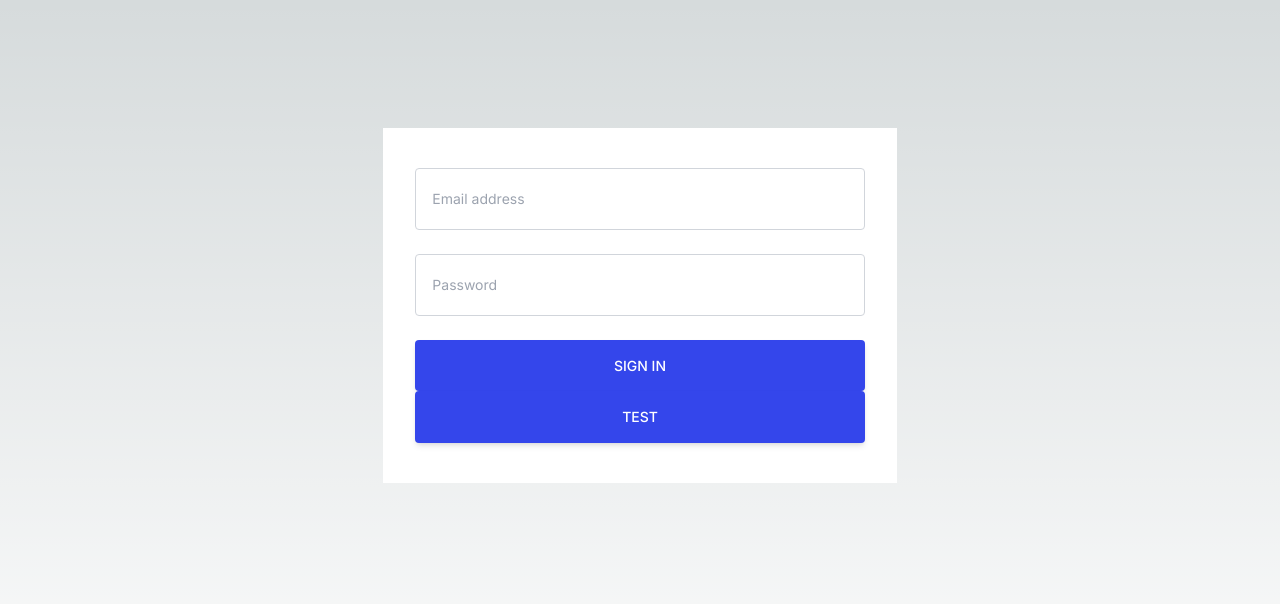
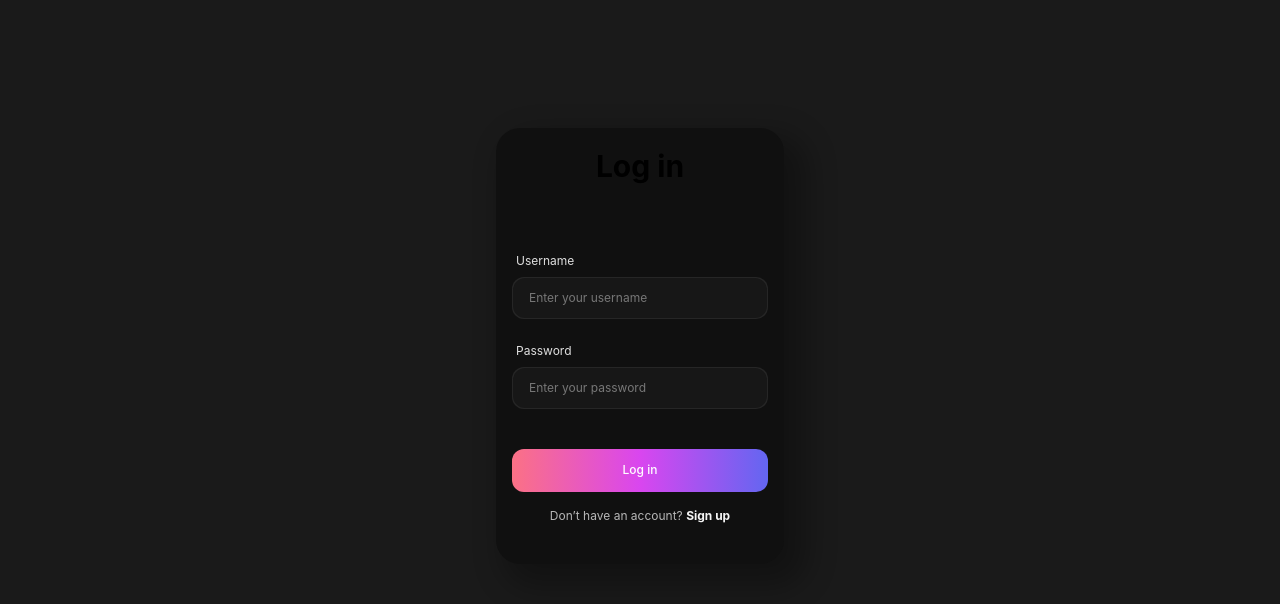
Before and after one commit to Flox111/plagiarism-frontend, a Next.js app: page / in a window 1280 px wide. Shown: the top 604 px of the page. Built offline with nearby package versions, Linux system fonts and the light colour scheme.

Commit message:
компонент для логина

```diff
--- /dev/null
+++ b/app/components/login/LoginForm.tsx
@@ -0,0 +1,113 @@
+"use client";
+
+import axios from "axios";
+import { useSearchParams, useRouter } from "next/navigation";
+import { ChangeEvent, useState } from "react";
+import { useToken } from "../../context/TokenContext";
+import useAxiosAuth from "../../utils/hooks/useAxiosAuth";
+
+export const LoginForm = () => {
+  const router = useRouter();
+  const { setAccessToken } = useToken();
+  const [loading, setLoading] = useState(false);
+  const axiosAuth = useAxiosAuth();
+
+  const [formValues, setFormValues] = useState({
+    email: "",
+    password: "",
+  });
+  const [error, setError] = useState("");
+
+  const handleSubmit = async (e: React.FormEvent) => {
+    e.preventDefault();
+    const payload = {
+      email: formValues.email,
+      password: formValues.password,
+    };
+    try {
+      setLoading(true);
+      // setFormValues({ email: "", password: "" });
+      const data = await axios(
+        "http://localhost:8080/api/v1/auth/authenticate",
+        {
+          method: "post",
+          data: payload,
+          withCredentials: true,
+        }
+      );
+      console.log(data.data.accessToken);
+      setAccessToken(data.data.accessToken);
+      router.push("/dashboard");
+      setLoading(false);
+    } catch (error: any) {
+      setLoading(false);
+      setError(error.message);
+    }
+  };
+
+  const handleChange = (event: ChangeEvent<HTMLInputElement>) => {
+    const { name, value } = event.target;
+    setFormValues({ ...formValues, [name]: value });
+  };
+
+  const input_style =
+    "form-control block w-full px-4 py-5 text-sm font-normal text-gray-700 bg-white bg-clip-padding border border-solid border-gray-300 rounded transition ease-in-out m-0 focus:text-gray-700 focus:bg-white focus:border-blue-600 focus:outline-none";
+  return (
+    <div className="bg-dark-gray-5 p-4 rounded-3xl flex flex-col shadow-3xl">
+      <h1 className="self-center font-bold text-[30px] mb-16">Log in</h1>
+      <form onSubmit={handleSubmit} className="w-64">
+        {error && (
+          <p className="text-center bg-red-300 py-4 mb-6 rounded">{error}</p>
+        )}
+        <div className="mb-6">
+          <div className="px-1 mb-2 text-dark-gray-80 text-xs">Username</div>
+          <div className="rounded-xl p-[1px] w-full bg-dark-gray-20 focus-within:bg-gradient-to-r focus-within:from-[#fb7185] focus-within:via-[#d946ef] focus-within:to-[#6366f1]">
+            <input
+              required
+              type="text"
+              name="email"
+              value={formValues.email}
+              onChange={handleChange}
+              placeholder="Enter your username"
+              className="block outline-none w-full px-4 py-3 text-xs font-normal
+              text-dark-gray-80 bg-dark-gray-15 bg-clip-padding
+                rounded-xl transition ease-in-out m-0 placeholder:text-dark-gray-50"
+            />
+          </div>
+        </div>
+        <div className="mb-6">
+          <div className="px-1 mb-2 text-dark-gray-80 text-xs">Password</div>
+          <div className="rounded-xl p-[1px] w-full bg-dark-gray-20 focus-within:bg-gradient-to-r focus-within:from-[#fb7185] focus-within:via-[#d946ef] focus-within:to-[#6366f1]">
+            <input
+              required
+              type="password"
+              name="password"
+              value={formValues.password}
+              onChange={handleChange}
+              placeholder="Enter your password"
+              className="block outline-none w-full px-4 py-3 text-xs font-normal
+              text-dark-gray-80 bg-dark-gray-15 bg-clip-padding
+                rounded-xl transition ease-in-out m-0 placeholder:text-dark-gray-50"
+            />
+          </div>
+        </div>
+        <div className="rounded-xl p-[1px] mb-4 mt-10 from-[#fb7185] via-[#d946ef] to-[#6366f1] bg-gradient-to-r">
+          <button
+            type="submit"
+            style={{ backgroundColor: `${loading ? "#ccc" : ""}` }}
+            className="inline-block rounded-2xl px-7 py-3 text-xs bg-blue-600 text-white font-medium leading-snug shadow-md hover:bg-blue-700 hover:shadow-lg focus:bg-blue-700 focus:shadow-lg focus:outline-none focus:ring-0 active:bg-blue-800 active:shadow-lg transition duration-150 ease-in-out w-full"
+            disabled={loading}
+          >
+            {loading ? "loading..." : "Log in"}
+          </button>
+        </div>
+      </form>
+      <div className="self-center text-[14px] mb-6 text-dark-gray-70 text-xs">
+        Don’t have an account?{" "}
+        <a href="/signup" className="font-bold text-dark-gray-100">
+          Sign up
+        </a>
+      </div>
+    </div>
+  );
+};
--- a/app/dashboard/layout.tsx
+++ b/app/dashboard/layout.tsx
@@ -3,8 +3,7 @@
 import { AxiosError } from "axios";
 import { useRouter } from "next/navigation";
 import { useEffect, useState } from "react";
-import useAxiosAuth from "../hooks/useAxiosAuth";
-import { useToken } from "../context/TokenContext";
+import useAxiosAuth from "../utils/hooks/useAxiosAuth";
 
 interface UserResponse {
   data: string | null;
--- a/app/form/form.tsx
+++ /dev/null
@@ -1,109 +0,0 @@
-"use client";
-
-import axios from "axios";
-import { useSearchParams, useRouter } from "next/navigation";
-import { ChangeEvent, useState } from "react";
-import { useToken } from "../context/TokenContext";
-import useAxiosAuth from "../hooks/useAxiosAuth";
-
-export const LoginForm = () => {
-  const router = useRouter();
-  const {setAccessToken} = useToken()
-  const [loading, setLoading] = useState(false);
-  const axiosAuth = useAxiosAuth();
-
-  const [formValues, setFormValues] = useState({
-    email: "",
-    password: "",
-  });
-  const [error, setError] = useState("");
-
-  const handleSubmit = async (e: React.FormEvent) => {
-    e.preventDefault();
-    const payload = {
-      email: formValues.email,
-      password: formValues.password,
-    };
-    try {
-      setLoading(true);
-      // setFormValues({ email: "", password: "" });
-      const data = await axios("http://localhost:8080/api/v1/auth/authenticate", {
-        method: "post",
-        data: payload,
-        withCredentials: true
-      })
-      console.log(data.data.accessToken)
-      setAccessToken(data.data.accessToken)
-      router.push("/dashboard")
-      setLoading(false);
-    } catch (error: any) {
-      setLoading(false);
-      setError(error.message);
-    }
-  };
-
-  const handleSubmit2 = async (e: React.FormEvent) => {
-    e.preventDefault();
-    try {
-      const data = await axiosAuth.post("http://localhost:8080/test/1", {})
-      console.log(data.data)
-    } catch (error: any) {
-      console.log(error);
-    }
-  };
-
-  const handleChange = (event: ChangeEvent<HTMLInputElement>) => {
-    const { name, value } = event.target;
-    setFormValues({ ...formValues, [name]: value });
-  };
-
-  const input_style =
-    "form-control block w-full px-4 py-5 text-sm font-normal text-gray-700 bg-white bg-clip-padding border border-solid border-gray-300 rounded transition ease-in-out m-0 focus:text-gray-700 focus:bg-white focus:border-blue-600 focus:outline-none";
-
-  return (
-    <form onSubmit={handleSubmit}>
-      {error && (
-        <p className="text-center bg-red-300 py-4 mb-6 rounded">{error}</p>
-      )}
-      <div className="mb-6">
-        <input
-          required
-          type="text"
-          name="email"
-          value={formValues.email}
-          onChange={handleChange}
-          placeholder="Email address"
-          className={`${input_style}`}
-        />
-      </div>
-      <div className="mb-6">
-        <input
-          required
-          type="password"
-          name="password"
-          value={formValues.password}
-          onChange={handleChange}
-          placeholder="Password"
-          className={`${input_style}`}
-        />
-      </div>
-      <button
-        type="submit"
-        style={{ backgroundColor: `${loading ? "#ccc" : "#3446eb"}` }}
-        className="inline-block px-7 py-4 bg-blue-600 text-white font-medium text-sm leading-snug uppercase rounded shadow-md hover:bg-blue-700 hover:shadow-lg focus:bg-blue-700 focus:shadow-lg focus:outline-none focus:ring-0 active:bg-blue-800 active:shadow-lg transition duration-150 ease-in-out w-full"
-        disabled={loading}
-      >
-        {loading ? "loading..." : "Sign In"}
-      </button>
-      <button
-        type="button"
-        onClick={handleSubmit2}
-        style={{ backgroundColor:  "#3446eb" }}
-        className="inline-block px-7 py-4 bg-blue-600 text-white font-medium text-sm leading-snug uppercase rounded shadow-md hover:bg-blue-700 hover:shadow-lg focus:bg-blue-700 focus:shadow-lg focus:outline-none focus:ring-0 active:bg-blue-800 active:shadow-lg transition duration-150 ease-in-out w-full"
-        disabled={loading}
-      >
-        test
-      </button>
-    </form>
-  );
-};
--- a/app/globals.css
+++ b/app/globals.css
@@ -24,6 +24,7 @@ body {
       rgb(var(--background-end-rgb))
     )
     rgb(var(--background-start-rgb));
+  font-family: -apple-system,BlinkMacSystemFont,Segoe UI,Helvetica,Arial,sans-serif,Apple Color Emoji,Segoe UI Emoji
 }
 
 @layer utilities {
--- a/app/layout.tsx
+++ b/app/layout.tsx
@@ -16,8 +16,10 @@ export default function RootLayout({
   children: React.ReactNode;
 }>) {
   return (
-    <html lang="en"><TokenProvider><body className={inter.className}>{children}</body></TokenProvider>
-
+    <html lang="en">
+      <TokenProvider>
+        <body>{children}</body>
+      </TokenProvider>
     </html>
   );
 }
--- a/app/page.tsx
+++ b/app/page.tsx
@@ -1,17 +1,11 @@
-import Image from "next/image";
-import { LoginForm } from "./form/form";
-import { TokenProvider } from "./context/TokenContext";
+import { LoginForm } from "./components/login/LoginForm";
 
 export default function Home() {
   return (
-    // <TokenProvider>
-      <section className="bg-ct-blue-600 min-h-screen pt-20">
-        <div className="container mx-auto px-6 py-12 h-full flex justify-center items-center">
-          <div className="md:w-8/12 lg:w-5/12 bg-white px-8 py-10">
-            <LoginForm />
-          </div>
-        </div>
-      </section>
-    // </TokenProvider>
+    <section className="bg-dark-gray-10 min-h-screen pt-20">
+      <div className="container mx-auto px-6 py-12 h-full flex justify-center items-center">
+        <LoginForm />
+      </div>
+    </section>
   );
 }
--- a/app/axios/axios.ts
+++ b/app/utils/axios/axios.ts
@@ -1,5 +1,5 @@
 import axios from "axios";
-import { useToken } from "../context/TokenContext";
+import { useToken } from "../../context/TokenContext";
 
 const BASE_URL = "http://localhost:8080"
 
--- a/app/hooks/useAxiosAuth.ts
+++ b/app/utils/hooks/useAxiosAuth.ts
@@ -2,7 +2,7 @@
 
 import { useEffect } from "react";
 import { axiosAuth } from "../axios/axios";
-import { useToken } from "../context/TokenContext";
+import { useToken } from "../../context/TokenContext";
 import axios from "axios";
 
 const useAxiosAuth = () => {
--- a/tailwind.config.ts
+++ b/tailwind.config.ts
@@ -1,4 +1,5 @@
 import type { Config } from "tailwindcss";
+const colors = require("tailwindcss/colors");
 
 const config: Config = {
   content: [
@@ -14,6 +15,35 @@ const config: Config = {
           "conic-gradient(from 180deg at 50% 50%, var(--tw-gradient-stops))",
       },
     },
+    colors: {
+      transparent: "transparent",
+      current: "currentColor",
+      black: colors.black,
+      white: colors.white,
+      gray: colors.slate,
+      green: colors.emerald,
+      purple: colors.violet,
+      yellow: colors.amber,
+      pink: colors.fuchsia,
+      "dark-gray": {
+        5: "#101010",
+        10: "#1a1a1a",
+        15: "#171717",
+        20: "#262626",
+        30: "#323232",
+        40: "#3a3a3a",
+        45: "#3c3c3c",
+        50: "#777",
+        60: "#949494",
+        70: "#b7b7b7",
+        80: "#dfdfdf",
+        90: "#e8e8e8",
+        100: "#f5f5f5",
+      },
+    },
+    boxShadow: {
+      "3xl": "15px 15px 30px 8px rgba(0, 0, 0, 0.3)",
+    },
   },
   plugins: [],
 };
```
Also changed, not shown: app/utils/constants/index.ts (added).
